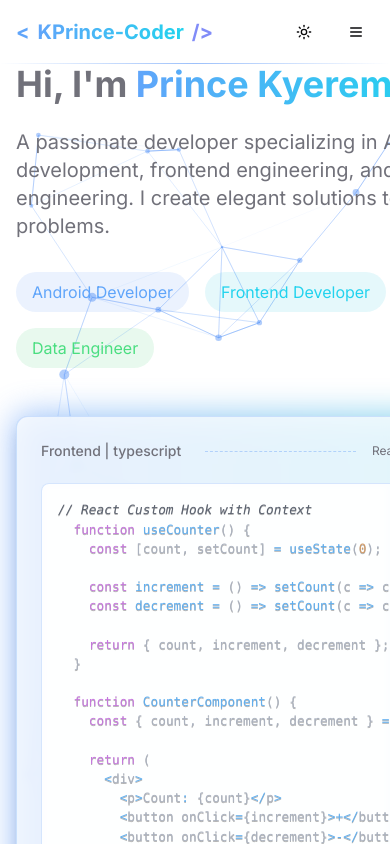
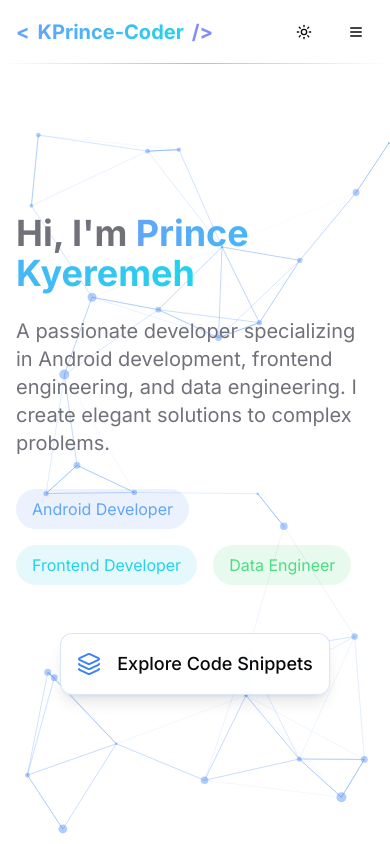
Before and after one commit to Prince-K-cmd/portfolio-webapp-3, a Next.js app: page / in a window 390 px wide. Shown: the top 844 px of the page. Built offline with nearby package versions, Linux system fonts and the light colour scheme.

Commit message:
Make code snippet in hero.tsx responsive

```diff
--- a/components/hero.tsx
+++ b/components/hero.tsx
@@ -121,19 +121,174 @@ import { motion, AnimatePresence } from "framer-motion";
 import { CodeBlock } from "@/components/code-block";
 import { BubblesBackground } from "@/components/bubbles-background";
 import { codeSnippets } from "@/data/code-snippets";
+import { Smartphone, Code2, Database, Layers, RotateCw } from "lucide-react";
 
 export function Hero() {
   const [currentSnippetIndex, setCurrentSnippetIndex] = useState(0);
+  const [isMobile, setIsMobile] = useState(false);
+  const [isCodeModalOpen, setIsCodeModalOpen] = useState(false);
 
+  // Responsive check
+  useEffect(() => {
+    const checkMobile = () => {
+      setIsMobile(window.innerWidth < 1024);
+    };
+
+    checkMobile();
+    window.addEventListener("resize", checkMobile);
+    return () => window.removeEventListener("resize", checkMobile);
+  }, []);
+
+  // Auto-rotate snippets
   useEffect(() => {
     const interval = setInterval(() => {
       setCurrentSnippetIndex((prev) => (prev + 1) % codeSnippets.length);
-    }, 8000);
+    }, 10000);
 
     return () => clearInterval(interval);
   }, []);
 
   const currentSnippet = codeSnippets[currentSnippetIndex];
+
+  // Mobile Code Exploration Modal
+  const CodeExplorationModal = () => {
+    return (
+      <AnimatePresence>
+        {isCodeModalOpen && (
+          <motion.div
+            initial={{ opacity: 0, scale: 0.8 }}
+            animate={{ opacity: 1, scale: 1 }}
+            exit={{ opacity: 0, scale: 0.8 }}
+            className="fixed inset-0 z-50 flex items-center justify-center bg-black/70 backdrop-blur-sm"
+          >
+            <div className="w-[90%] max-w-2xl bg-background/90 rounded-2xl p-6 relative">
+              <button
+                onClick={() => setIsCodeModalOpen(false)}
+                className="absolute top-4 right-4 text-muted-foreground hover:text-foreground"
+              >
+                Close
+              </button>
+
+              <div className="space-y-4">
+                <div className="flex items-center space-x-4 mb-4">
+                  <div className="rounded-full bg-blue-500/10 p-3">
+                    {currentSnippet.category === "Frontend" ? (
+                      <Code2 className="text-blue-500" />
+                    ) : currentSnippet.category === "Android" ? (
+                      <Smartphone className="text-green-500" />
+                    ) : (
+                      <Database className="text-purple-500" />
+                    )}
+                  </div>
+                  <div>
+                    <h2 className="text-2xl font-bold">
+                      {currentSnippet.title}
+                    </h2>
+                    <p className="text-muted-foreground">
+                      {currentSnippet.category} | {currentSnippet.language}
+                    </p>
+                  </div>
+                </div>
+
+                <CodeBlock
+                  code={currentSnippet.code}
+                  language={currentSnippet.language}
+                />
+
+                <div className="flex justify-between items-center mt-4">
+                  <button
+                    onClick={() =>
+                      setCurrentSnippetIndex(
+                        (prev) => (prev + 1) % codeSnippets.length
+                      )
+                    }
+                    className="flex items-center space-x-2 text-muted-foreground hover:text-foreground"
+                  >
+                    <RotateCw className="w-4 h-4" />
+                    <span>Next Snippet</span>
+                  </button>
+
+                  <div className="flex space-x-2">
+                    {codeSnippets.map((_, index) => (
+                      <div
+                        key={index}
+                        className={`w-2 h-2 rounded-full ${
+                          index === currentSnippetIndex
+                            ? "bg-blue-500"
+                            : "bg-muted-foreground/30"
+                        }`}
+                      />
+                    ))}
+                  </div>
+                </div>
+              </div>
+            </div>
+          </motion.div>
+        )}
+      </AnimatePresence>
+    );
+  };
+
+  // Conditional Rendering
+  const renderHeroContent = () => {
+    if (!isMobile) {
+      // Desktop View: Full Code Snippet
+      return (
+        <motion.div
+          key={currentSnippetIndex}
+          initial={{ opacity: 0, scale: 0.9 }}
+          animate={{ opacity: 1, scale: 1 }}
+          exit={{ opacity: 0, scale: 0.9 }}
+          transition={{
+            duration: 0.5,
+            type: "spring",
+            stiffness: 100,
+          }}
+          className="group neon-glow relative"
+        >
+          <div className="bg-background/80 backdrop-blur-sm rounded-xl border border-blue-500/20 p-6 shadow-lg relative z-10">
+            <div className="flex items-center mb-4">
+              <span className="mr-2 text-sm font-medium text-muted-foreground">
+                {currentSnippet.category} | {currentSnippet.language}
+              </span>
+              <div className="flex-grow border-t border-dashed border-blue-500/30 mx-4"></div>
+              <span className="text-xs text-muted-foreground">
+                {currentSnippet.title}
+              </span>
+            </div>
+            <CodeBlock
+              code={currentSnippet.code}
+              language={currentSnippet.language}
+            />
+          </div>
+        </motion.div>
+      );
+    } else {
+      // Mobile View: Code Exploration Button
+      return (
+        <motion.div
+          initial={{ opacity: 0, y: 20 }}
+          animate={{ opacity: 1, y: 0 }}
+          className="flex items-center justify-center"
+        >
+          <button
+            onClick={() => setIsCodeModalOpen(true)}
+            className="
+              flex items-center space-x-4
+              bg-background/80 backdrop-blur-sm
+              rounded-xl border border-blue-500/20
+              p-4 shadow-lg
+              hover:bg-blue-500/10
+              transition-all duration-300
+            "
+          >
+            <Layers className="w-6 h-6 text-blue-500" />
+            <span className="text-lg font-medium">Explore Code Snippets</span>
+          </button>
+        </motion.div>
+      );
+    }
+  };
 
   return (
     <section
@@ -173,36 +328,12 @@ export function Hero() {
           </motion.div>
 
           {/* Code Snippet Section */}
-          <motion.div
-            key={currentSnippetIndex}
-            initial={{ opacity: 0, scale: 0.9 }}
-            animate={{ opacity: 1, scale: 1 }}
-            exit={{ opacity: 0, scale: 0.9 }}
-            transition={{
-              duration: 0.5,
-              type: "spring",
-              stiffness: 100,
-            }}
-            className="group neon-glow relative"
-          >
-            <div className="bg-background/80 backdrop-blur-sm rounded-xl border border-blue-500/20 p-6 shadow-lg relative z-10">
-              <div className="flex items-center mb-4">
-                <span className="mr-2 text-sm font-medium text-muted-foreground">
-                  {currentSnippet.category} | {currentSnippet.language}
-                </span>
-                <div className="flex-grow border-t border-dashed border-blue-500/30 mx-4"></div>
-                <span className="text-xs text-muted-foreground">
-                  {currentSnippet.title}
-                </span>
-              </div>
-              <CodeBlock
-                code={currentSnippet.code}
-                language={currentSnippet.language}
-              />
-            </div>
-          </motion.div>
+          {renderHeroContent()}
         </div>
       </div>
+
+      {/* Mobile Code Exploration Modal */}
+      <CodeExplorationModal />
     </section>
   );
 }
```
